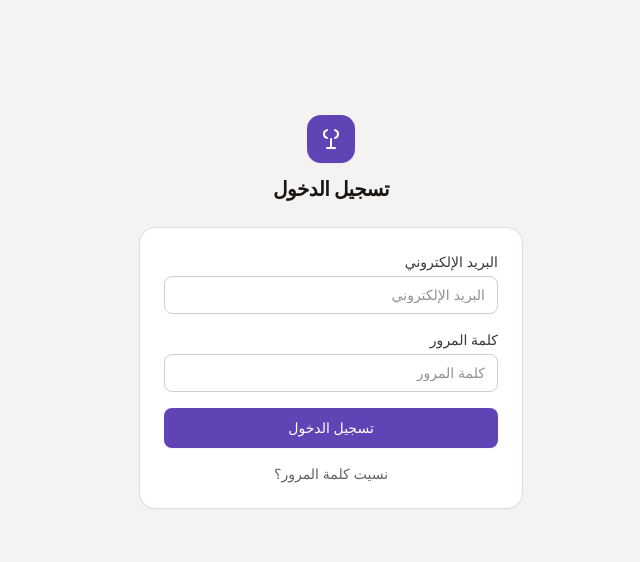
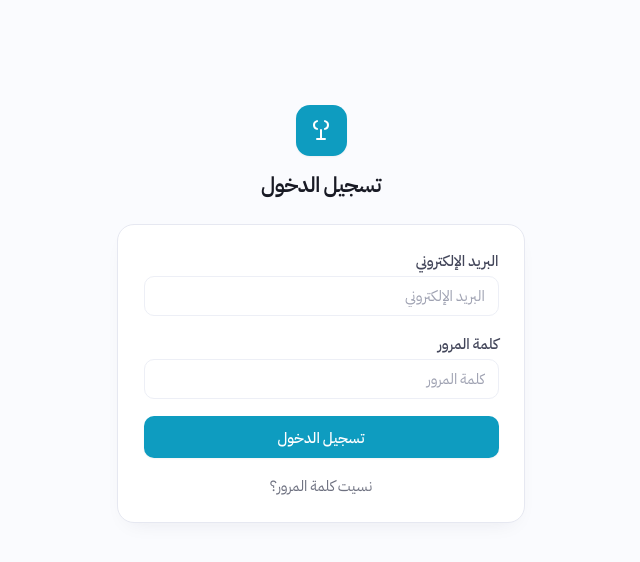
Before and after one commit to AhmedSayedRepo/Butcher-Frontend1, a Next.js app: page /login in a window 1280 px wide. Shown: the top 562 px of the page, without its empty margins (339-979 px from the left). Built offline with nearby package versions, Linux system fonts and the light colour scheme; no server answers.

Commit message:
Release v1.2.2

```diff
--- a/app/globals.css
+++ b/app/globals.css
@@ -3,8 +3,33 @@
 @tailwind utilities;
 
 /* ---------------------------------------------------------------------------
-   Design revamp (2026-07-21) — two themes from the Claude-design mockups:
-   "Clean Operator" (light, default) and "Trade Floor" (dark).
+   Design revamp (2026-07-21). Two themes, light default.
+
+   Palette, radii, shadows and fonts are ported from the sibling **qa-studio**
+   project's `theme.py`, at Ahmed's request, so the two products read as one
+   family. That file is the source of truth; nothing in qa-studio was modified.
+   Mapping, for anyone diffing the two:
+
+     qa-studio            here
+     ─────────────────────────────────────────────
+     BG                   --stone-50      (canvas)
+     CARD                 --surface
+     CARD_2               --surface-2 / --stone-100
+     BORDER / BORDER_2    --stone-200 / --stone-300
+     INK / INK_2 / INK_3  --stone-900 / --stone-500 / --stone-400
+     VIOLET (cyan #0E9CC0) --brand-600    (its VIOLET* names are historical)
+     VIOLET_H             --brand-700
+     VIOLET_SOFT          --brand-100
+     VIOLET_INK           --brand-800
+     STORY, BRAND_GRAD_1  --brand-400, --brand-500 (neon cyan #22D3EE)
+     GREEN, RED, AMBER    --ok-600, --bad-600, --warn-600 (plus their -50 tints)
+     RAIL family          --rail-… (dark in BOTH themes — see below)
+     R_LG, R, R_SM        --radius-card, --radius-mid, --radius-sm (14, 10, 7)
+
+   The rail is the signature of that design language: a deep teal-navy sidebar
+   that stays dark whether the content area is light or dark, so the cyan
+   accents read as neon against it. It therefore gets its own token set rather
+   than following the neutral ramp.
 
    Why variables instead of rewriting every class: the app had ~700 hardcoded
    Tailwind colour utilities across 16 pages (`text-stone-900`, `bg-white`,
@@ -25,139 +50,160 @@
      - a genuine always-dark scrim (modal overlays) uses `--overlay`, so it
        doesn't invert into a white flash.
 
-   Values are kept in oklch component form (`L C H`) so Tailwind's
-   `<alpha-value>` opacity modifiers (`bg-surface/90`) still work, and so the
-   numbers stay identical to the mockups rather than being round-tripped
-   through sRGB hex.
+   Palette values are stored as space-separated sRGB triples ("14 156 192")
+   rather than finished colours, which is what lets Tailwind slot `<alpha-value>`
+   in and keep opacity modifiers (`bg-surface/90`) working against a variable.
+   The `--chart-*` and `--rail-*` sets stay as literal hex because they're
+   consumed directly — by Recharts props and by CSS gradients — where a bare
+   triple isn't a valid colour.
 --------------------------------------------------------------------------- */
 
 :root,
 [data-theme='light'] {
   color-scheme: light;
 
-  --font-ui: var(--font-inter), ui-sans-serif, system-ui, sans-serif;
-  --font-num: var(--font-inter), ui-sans-serif, system-ui, sans-serif;
+  --font-ui: var(--font-manrope), var(--font-plex-arabic), ui-sans-serif, system-ui, sans-serif;
+  --font-num: var(--font-jetbrains), ui-monospace, monospace;
 
-  /* Card/panel surface. Was literal white in the old UI. */
-  --surface: 100% 0 0;
-  --overlay: 20% 0.006 60;
+  --surface: 255 255 255;
+  --surface-2: 244 246 251;
+  --overlay: 24 26 36;
+  --white: 255 255 255;
 
-  /* "on-accent" — see note above. */
-  --white: 100% 0 0;
+  --stone-50: 250 251 254;
+  --stone-100: 244 246 251;
+  --stone-200: 230 232 241;
+  --stone-300: 237 239 246;
+  --stone-400: 159 162 178;
+  --stone-500: 110 113 128;
+  --stone-600: 91 94 109;
+  --stone-700: 67 70 90;
+  --stone-800: 43 46 63;
+  --stone-900: 24 26 36;
 
-  /* Warm neutral ramp (mockup: stone/ink/sub at hue ~60-70). */
-  --stone-50: 96.5% 0.004 70;
-  --stone-100: 94% 0.005 70;
-  --stone-200: 90% 0.006 70;
-  --stone-300: 85% 0.007 68;
-  --stone-400: 66% 0.008 65;
-  --stone-500: 50% 0.008 60;
-  --stone-600: 42% 0.008 60;
-  --stone-700: 34% 0.007 60;
-  --stone-800: 27% 0.006 60;
-  --stone-900: 20% 0.006 60;
+  --brand-50: 238 251 254;
+  --brand-100: 214 244 251;
+  --brand-200: 182 235 246;
+  --brand-300: 127 220 238;
+  --brand-400: 34 211 238;
+  --brand-500: 25 189 220;
+  --brand-600: 14 156 192;
+  --brand-700: 11 126 155;
+  --brand-800: 11 110 134;
+  --brand-900: 14 116 144;
+  --brand-950: 8 80 95;
 
-  /* Accent — the mockup's violet. Was a warm brand red before the revamp;
-     to go back, restore the old hex ramp for these values only. */
-  --brand-50: 97% 0.014 290;
-  --brand-100: 93% 0.04 290;
-  --brand-200: 88% 0.06 290;
-  --brand-300: 78% 0.09 290;
-  --brand-400: 66% 0.13 290;
-  --brand-500: 58% 0.15 290;
-  --brand-600: 48% 0.17 290;
-  --brand-700: 42% 0.16 290;
-  --brand-800: 36% 0.14 290;
-  --brand-900: 30% 0.11 290;
-  --brand-950: 22% 0.08 290;
+  --ok-50: 229 246 236;
+  --ok-600: 31 157 87;
+  --ok-700: 23 138 75;
+  --warn-50: 250 241 221;
+  --warn-200: 239 223 186;
+  --warn-600: 194 134 12;
+  --warn-700: 168 116 10;
+  --warn-800: 140 96 8;
+  --warn-900: 111 76 6;
+  --bad-50: 252 235 236;
+  --bad-200: 246 201 203;
+  --bad-600: 224 71 77;
+  --bad-700: 201 57 64;
+  --info-50: 232 242 253;
+  --info-600: 47 126 216;
+  --info-700: 37 105 182;
 
-  /* Status colours. */
-  --ok-50: 94% 0.04 150;
-  --ok-600: 50% 0.11 150;
-  --ok-700: 45% 0.1 150;
-  --warn-50: 95% 0.03 70;
-  --warn-200: 88% 0.06 75;
-  --warn-600: 58% 0.13 70;
-  --warn-700: 52% 0.13 70;
-  --warn-800: 45% 0.12 70;
-  --warn-900: 38% 0.1 70;
-  --bad-50: 95% 0.025 25;
-  --bad-200: 88% 0.05 25;
-  --bad-600: 55% 0.17 25;
-  --bad-700: 48% 0.16 25;
-  --info-50: 95% 0.03 230;
-  --info-600: 55% 0.12 230;
-  --info-700: 48% 0.11 230;
+  --chart-series: #0e9cc0;
+  --chart-grid: #edeff6;
+  --chart-axis: #e6e8f1;
+  --chart-tick: #6e7180;
+  --chart-ink: #181a24;
+  --chart-tooltip-bg: #ffffff;
 
-  --radius-card: 0.875rem;
-  --shadow-card: 0 1px 2px rgba(20, 10, 5, 0.04);
-  --shadow-card-hover: 0 2px 4px rgba(20, 10, 5, 0.06), 0 8px 16px -4px rgba(20, 10, 5, 0.08);
-  --shadow-rail: 2px 0 20px rgba(20, 10, 5, 0.05);
+  --radius-card: 14px;
+  --radius-mid: 10px;
+  --radius-sm: 7px;
+  --shadow-card: 0 9px 22px -12px rgba(27, 31, 58, 0.10);
+  --shadow-card-hover: 0 12px 28px -10px rgba(27, 31, 58, 0.18);
+  --shadow-rail: 2px 0 24px rgba(11, 16, 36, 0.22);
 }
 
 [data-theme='dark'] {
   color-scheme: dark;
 
-  /* Trade Floor uses IBM Plex — Mono specifically for figures, which is most
-     of what this app displays (weights, money, order numbers). */
-  --font-ui: var(--font-plex-sans), ui-sans-serif, system-ui, sans-serif;
-  --font-num: var(--font-plex-mono), ui-monospace, monospace;
+  --font-ui: var(--font-manrope), var(--font-plex-arabic), ui-sans-serif, system-ui, sans-serif;
+  --font-num: var(--font-jetbrains), ui-monospace, monospace;
 
-  --surface: 19% 0.035 260;
-  --overlay: 8% 0.02 260;
+  --surface: 18 26 56;
+  --surface-2: 26 35 68;
+  --overlay: 5 7 15;
+  --white: 255 255 255;
 
-  /* Dark ink sitting on a filled accent/badge. */
-  --white: 15% 0.03 260;
+  --stone-50: 11 16 36;
+  --stone-100: 26 35 68;
+  --stone-200: 38 54 95;
+  --stone-300: 31 42 74;
+  --stone-400: 124 144 168;
+  --stone-500: 169 192 210;
+  --stone-600: 190 209 224;
+  --stone-700: 210 226 236;
+  --stone-800: 222 236 244;
+  --stone-900: 234 246 251;
 
-  /* Cool neutral ramp, inverted: 50 = canvas (darkest), 900 = text. */
-  --stone-50: 15% 0.03 260;
-  --stone-100: 24% 0.038 262;
-  --stone-200: 30% 0.04 265;
-  --stone-300: 35% 0.042 265;
-  --stone-400: 55% 0.025 258;
-  --stone-500: 65% 0.02 255;
-  --stone-600: 73% 0.018 253;
-  --stone-700: 81% 0.015 252;
-  --stone-800: 88% 0.012 251;
-  --stone-900: 94% 0.01 250;
+  --brand-50: 12 58 71;
+  --brand-100: 15 74 91;
+  --brand-200: 19 92 112;
+  --brand-300: 22 118 143;
+  --brand-400: 25 189 220;
+  --brand-500: 34 211 238;
+  --brand-600: 34 211 238;
+  --brand-700: 103 232 249;
+  --brand-800: 103 232 249;
+  --brand-900: 165 243 252;
+  --brand-950: 207 250 254;
 
-  /* Accent — the mockup's cyan. Ramp direction flips with the neutrals:
-     the low numbers stay dark (tinted panels), the high numbers go bright. */
-  --brand-50: 28% 0.06 205;
-  --brand-100: 32% 0.07 205;
-  --brand-200: 38% 0.08 205;
-  --brand-300: 45% 0.09 205;
-  --brand-400: 55% 0.11 205;
-  --brand-500: 60% 0.115 205;
-  --brand-600: 65% 0.12 205;
-  --brand-700: 73% 0.12 205;
-  --brand-800: 81% 0.1 205;
-  --brand-900: 88% 0.08 205;
-  --brand-950: 94% 0.05 205;
+  --ok-50: 21 51 30;
+  --ok-600: 47 190 108;
+  --ok-700: 69 209 131;
+  --warn-50: 51 40 15;
+  --warn-200: 74 58 22;
+  --warn-600: 224 165 42;
+  --warn-700: 237 186 76;
+  --warn-800: 243 205 116;
+  --warn-900: 248 224 163;
+  --bad-50: 58 30 32;
+  --bad-200: 85 41 44;
+  --bad-600: 240 103 109;
+  --bad-700: 247 139 144;
+  --info-50: 20 41 74;
+  --info-600: 94 163 238;
+  --info-700: 139 190 244;
 
-  --ok-50: 30% 0.05 150;
-  --ok-600: 66% 0.14 150;
-  --ok-700: 72% 0.15 150;
-  --warn-50: 30% 0.05 70;
-  --warn-200: 38% 0.07 75;
-  --warn-600: 72% 0.13 80;
-  --warn-700: 78% 0.14 80;
-  --warn-800: 84% 0.12 80;
-  --warn-900: 90% 0.09 80;
-  --bad-50: 30% 0.06 25;
-  --bad-200: 38% 0.08 25;
-  --bad-600: 66% 0.16 25;
-  --bad-700: 72% 0.15 25;
-  --info-50: 30% 0.05 230;
-  --info-600: 68% 0.12 230;
-  --info-700: 75% 0.11 230;
+  --chart-series: #22d3ee;
+  --chart-grid: #1f2a4a;
+  --chart-axis: #26365f;
+  --chart-tick: #a9c0d2;
+  --chart-ink: #eaf6fb;
+  --chart-tooltip-bg: #121a38;
 
-  /* Trade Floor is a flatter, sharper surface treatment than Clean Operator:
-     tighter corner radius and no soft drop shadows. */
-  --radius-card: 0.375rem;
-  --shadow-card: none;
-  --shadow-card-hover: 0 0 0 1px oklch(var(--brand-600) / 0.35);
-  --shadow-rail: 2px 0 24px rgba(0, 0, 0, 0.35);
+  --radius-card: 14px;
+  --radius-mid: 10px;
+  --radius-sm: 7px;
+  --shadow-card: 0 9px 22px -12px rgba(0, 0, 0, 0.55);
+  --shadow-card-hover: 0 12px 28px -10px rgba(0, 0, 0, 0.7);
+  --shadow-rail: 2px 0 24px rgba(0, 0, 0, 0.45);
+}
+
+/* Rail — qa-studio's RAIL/RAIL_2/RAIL_LINE/RAIL_INK/RAIL_DIM plus its GRAD_RAIL
+   and GRAD_NAV_ACT gradients. Declared once because they do NOT change with the
+   theme: the sidebar is deep teal-navy in both, by design. */
+:root {
+  --rail-1: #0e1430;
+  --rail-2: #080c1e;
+  --rail-surface: #0c1330;
+  --rail-elev: #142044;
+  --rail-line: #21314f;
+  --rail-ink: #e8f3f8;
+  --rail-dim: #8198ac;
+  --rail-active-1: #0b89a8;
+  --rail-active-2: #0e9cc0;
 }
 
 html,
@@ -167,6 +213,14 @@ body {
 
 html {
   scroll-behavior: smooth;
+  /* Revamp follow-up: the whole UI reads a step larger than Tailwind's 16px
+     default. This is a shop terminal read at arm's length or further, not a
+     desktop app leaned into. Setting it here rather than touching per-element
+     sizes means every rem-based size in the app — text, padding, gaps, icon
+     boxes — scales together and stays in proportion.
+     This is the single knob for overall UI scale: 16px is stock, 17px is +6%,
+     18px is +12.5%. */
+  font-size: 17px;
 }
 
 body {
@@ -178,22 +232,22 @@ body {
   transition: background-color 0.2s ease, color 0.2s ease;
 }
 
-/* Figures read better in Plex Mono under the dark theme; in light mode
-   --font-num is just the UI font, so this is a no-op there. */
+/* Figures are set in JetBrains Mono (qa-studio's F_MONO) in both themes —
+   weights, money and order numbers all line up in columns this way. */
 .tabular {
   font-family: var(--font-num);
   font-variant-numeric: tabular-nums;
 }
 
 ::selection {
-  background-color: oklch(var(--brand-100));
-  color: oklch(var(--brand-900));
+  background-color: rgb(var(--brand-100));
+  color: rgb(var(--brand-900));
 }
 
 /* Consistent, visible keyboard-focus ring app-wide (accessibility) instead of
    relying on each component to remember to add one. */
 :focus-visible {
-  outline: 2px solid oklch(var(--brand-500));
+  outline: 2px solid rgb(var(--brand-500));
   outline-offset: 2px;
   border-radius: 0.25rem;
 }
@@ -209,11 +263,11 @@ body {
   background: transparent;
 }
 ::-webkit-scrollbar-thumb {
-  background-color: oklch(var(--stone-300));
+  background-color: rgb(var(--stone-300));
   border-radius: 9999px;
 }
 ::-webkit-scrollbar-thumb:hover {
-  background-color: oklch(var(--stone-400));
+  background-color: rgb(var(--stone-400));
 }
 
 @keyframes drawerIn {
@@ -237,8 +291,54 @@ body {
   }
 }
 
+/* The rail itself — qa-studio's GRAD_RAIL, top-to-bottom, with its own ink
+   colours. Written as classes rather than Tailwind utilities because the
+   gradient and the active-item treatment are the two things that make this
+   design language recognisable, and they're easier to keep faithful in one
+   place than spread across className strings. */
 .app-rail {
   animation: drawerIn 0.4s ease-out;
+  background: linear-gradient(180deg, var(--rail-1) 0%, var(--rail-2) 100%);
+  border-color: var(--rail-line);
+  color: var(--rail-ink);
+}
+
+.app-rail .rail-brand {
+  color: var(--rail-ink);
+}
+
+.app-rail .rail-item {
+  color: var(--rail-dim);
+  border-radius: var(--radius-mid);
+}
+.app-rail .rail-item:hover {
+  background-color: var(--rail-elev);
+  color: var(--rail-ink);
+}
+.app-rail .rail-item[data-active='true'] {
+  /* GRAD_NAV_ACT */
+  background: linear-gradient(135deg, var(--rail-active-1) 0%, var(--rail-active-2) 100%);
+  color: #fff;
+  font-weight: 700;
+  box-shadow: 0 6px 16px -8px rgba(14, 156, 192, 0.9);
+}
+.app-rail .rail-item[data-active='true']:hover {
+  background: linear-gradient(135deg, var(--rail-active-1) 0%, var(--rail-active-2) 100%);
+  color: #fff;
+}
+.app-rail .rail-divider {
+  border-color: var(--rail-line);
+}
+/* The count/index chip qa-studio puts at the head of each nav row and section
+   header (its `ix` field and `sec_head`). */
+.app-rail .rail-ix {
+  background-color: var(--rail-elev);
+  color: var(--rail-dim);
+  border-radius: var(--radius-sm);
+}
+.app-rail .rail-item[data-active='true'] .rail-ix {
+  background-color: rgba(255, 255, 255, 0.22);
+  color: #fff;
 }
 /* RTL: the rail slides in from the right instead. */
 [dir='rtl'] .app-rail {
--- a/app/layout.tsx
+++ b/app/layout.tsx
@@ -13,28 +13,28 @@
 // container. Also adds the two-theme system — see lib/theme.ts and globals.css.
 import './globals.css'
 import { ReactNode } from 'react'
-import { Inter, IBM_Plex_Sans, IBM_Plex_Mono } from 'next/font/google'
+import { Manrope, IBM_Plex_Sans_Arabic, JetBrains_Mono } from 'next/font/google'
 import Sidebar from '../components/Sidebar'
 import AuthGate from '../components/AuthGate'
 import { DEFAULT_THEME, THEME_INIT_SCRIPT } from '../lib/theme'
 
 // Self-hosted via next/font (downloaded at build time, served from our own
-// domain) rather than a runtime request to Google. Inter carries the light
-// "Clean Operator" theme; IBM Plex Sans/Mono carry the dark "Trade Floor" one,
-// where figures are set in mono. All three load as CSS variables and are
-// selected by --font-ui / --font-num in globals.css, so switching theme doesn't
-// re-request a font.
-const inter = Inter({ subsets: ['latin'], variable: '--font-inter', display: 'swap' })
-const plexSans = IBM_Plex_Sans({
+// domain) rather than a runtime request to Google. The three families are
+// qa-studio's F_UI / F_AR / F_MONO, so the two products set type identically:
+// Manrope for UI, IBM Plex Sans Arabic for Arabic text (which Manrope has no
+// coverage for — it sits second in the --font-ui stack and the browser falls
+// through to it per-glyph), JetBrains Mono for figures.
+const manrope = Manrope({ subsets: ['latin'], variable: '--font-manrope', display: 'swap' })
+const plexArabic = IBM_Plex_Sans_Arabic({
+  subsets: ['arabic'],
+  weight: ['400', '500', '600', '700'],
+  variable: '--font-plex-arabic',
+  display: 'swap',
+})
+const jetbrains = JetBrains_Mono({
   subsets: ['latin'],
   weight: ['400', '500', '600', '700'],
-  variable: '--font-plex-sans',
-  display: 'swap',
-})
-const plexMono = IBM_Plex_Mono({
-  subsets: ['latin'],
-  weight: ['400', '500', '600'],
-  variable: '--font-plex-mono',
+  variable: '--font-jetbrains',
   display: 'swap',
 })
 
@@ -43,7 +43,7 @@ export const metadata = {
   description: 'SaaS cashier for non-countable products (meat)',
 }
 
-const fontVars = `${inter.variable} ${plexSans.variable} ${plexMono.variable}`
+const fontVars = `${manrope.variable} ${plexArabic.variable} ${jetbrains.variable}`
 
 export default function RootLayout({ children }: { children: ReactNode }) {
   return (
```
Also changed, not shown: app/orders/page.tsx (+12 -3 lines), app/page.tsx (+32 -10 lines), components/Sidebar.tsx (+38 -42 lines), tailwind.config.js (+9 -2 lines), 1 other file (tests, documents, lock files or other folders).
